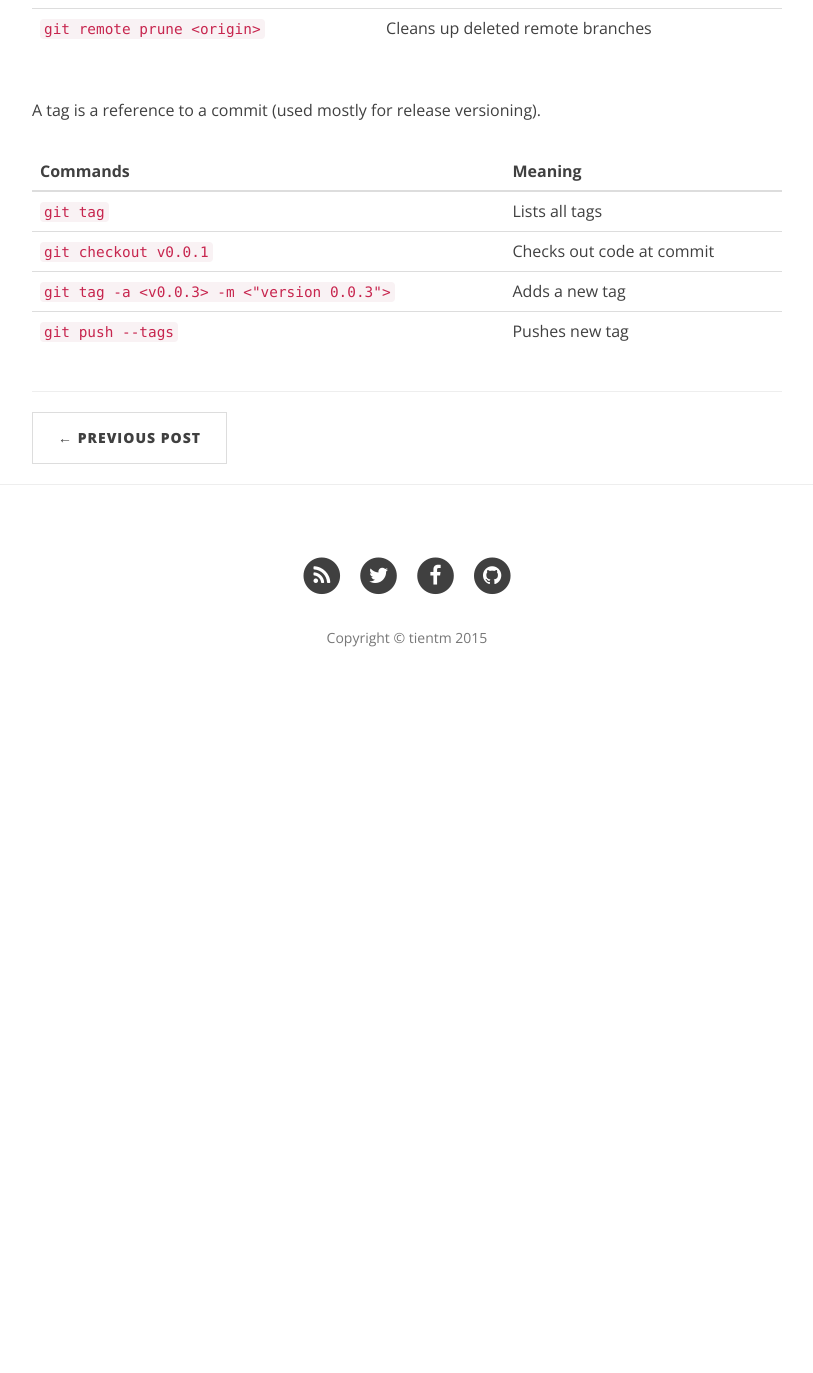
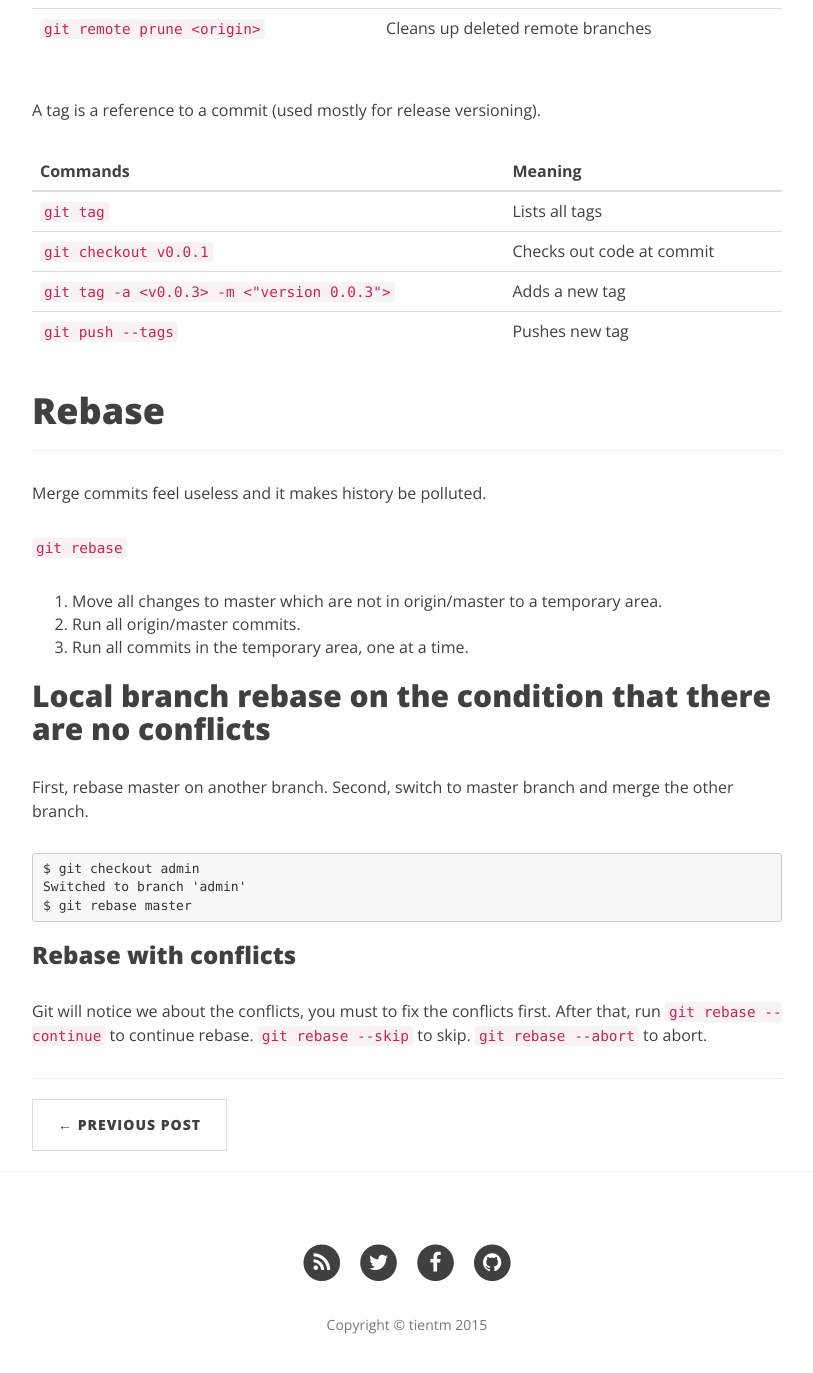
Before and after one commit to taminhtien/taminhtien.github.io, a Jekyll site: the page built from _posts/2015-09-22-git-commands.markdown, in a window 1280 px wide and 1400 px high, scrolled down 5933 px. Shown: the top 1373 px of the window, without its empty margins (233-1046 px from the left). Built offline with Jekyll 4.4.1, drawn with Linux system fonts in a browser that asks for light colours; nearby versions of some CDN libraries; before the commit the page ends 6646 px from its top, so only the background shows below that.

Commit message:
Add rebase notes

```diff
--- a/_posts/2015-09-22-git-commands.markdown
+++ b/_posts/2015-09-22-git-commands.markdown
@@ -214,3 +214,28 @@ A tag is a reference to a commit (used mostly for release versioning).
 |`git checkout v0.0.1`|Checks out code at commit|
 |`git tag -a <v0.0.3> -m <"version 0.0.3">`|Adds a new tag|
 |`git push --tags`|Pushes new tag|
+
+# Rebase
+---
+
+Merge commits feel useless and it makes history be polluted.
+
+`git rebase`
+
+1. Move all changes to master which are not in origin/master to a temporary area.
+2. Run all origin/master commits.
+3. Run all commits in the temporary area, one at a time.
+
+## Local branch rebase on the condition that there are no conflicts
+
+First, rebase master on another branch. Second, switch to master branch and merge the other branch.
+
+~~~
+$ git checkout admin
+Switched to branch 'admin'
+$ git rebase master
+~~~
+
+### Rebase with conflicts
+
+Git will notice we about the conflicts, you must to fix the conflicts first. After that, run `git rebase --continue` to continue rebase. `git rebase --skip` to skip. `git rebase --abort` to abort.
```
